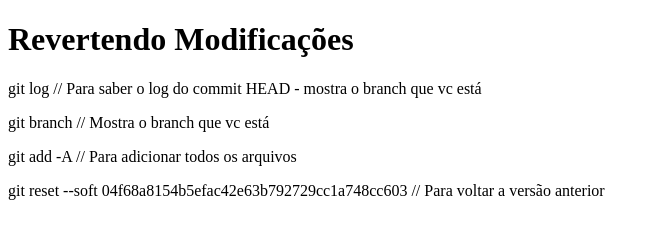
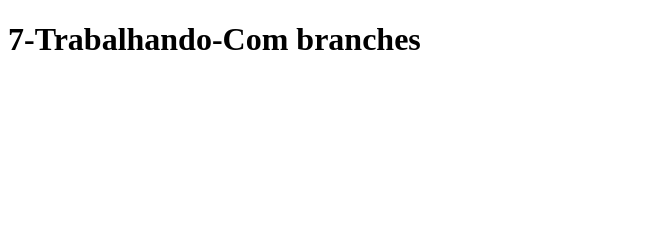
Before and after one commit to Aironys1/Branches, a plain HTML site: page index.html in a window 1280 px wide. Shown: the whole page, without its empty margins (0-660 px from the left). Drawn offline with Linux system fonts and the light colour scheme.

```diff
--- a/index.html
+++ b/index.html
@@ -5,20 +5,12 @@
     <meta charset="UTF-8">
     <meta http-equiv="X-UA-Compatible" content="IE=edge">
     <meta name="viewport" content="width=device-width, initial-scale=1.0">
-    <title>Revertendo Modificações</title>
+    <title>7-Trabalhando-Com branches</title>
 </head>
 
 <body>
-    <h1>Revertendo Modificações</h1>
+    <h1>7-Trabalhando-Com branches</h1>
 
-    <p>git log // Para saber o log do commit
-
-        HEAD - mostra o branch que vc está</p>
-
-    <p> git branch // Mostra o branch que vc está</p>
-    <p>git add -A  // Para adicionar todos os arquivos</p>
-
-    <p>git reset --soft  04f68a8154b5efac42e63b792729cc1a748cc603  // Para voltar a versão anterior </p>
 
 
 
```
Also changed, not shown: 6-Revertendo-modificacoes.txt (deleted), estilo.css (deleted).
